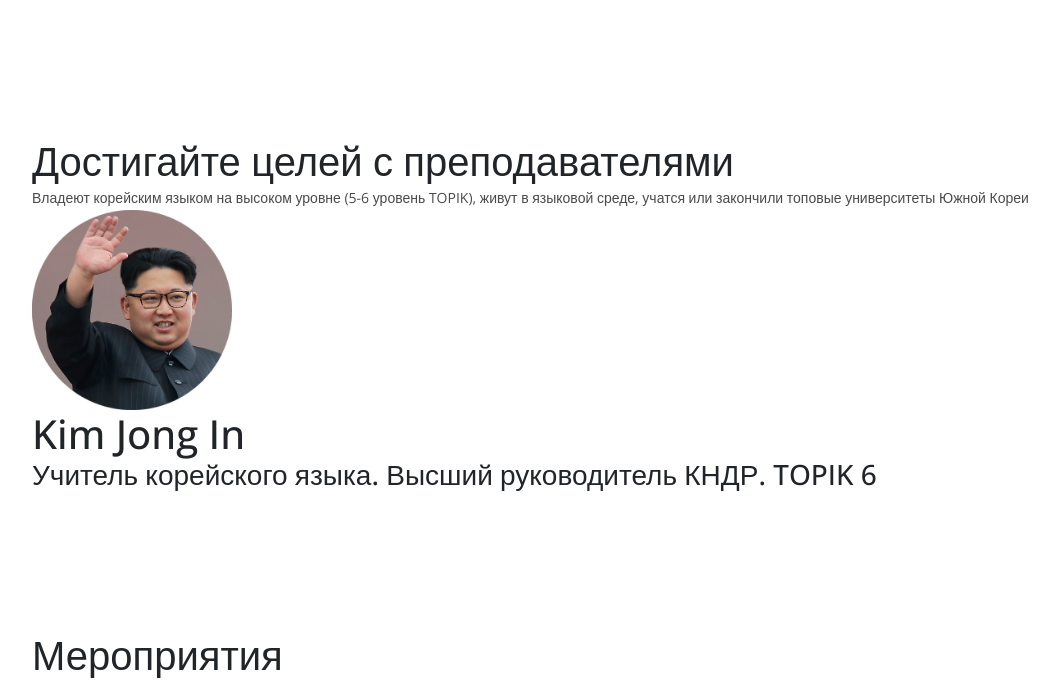
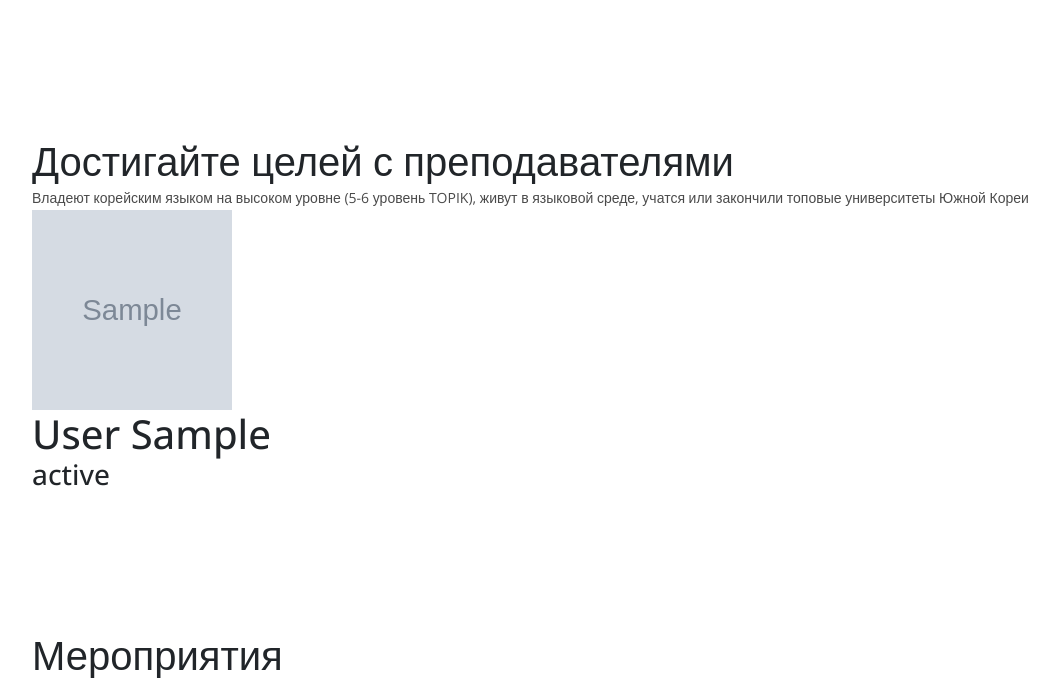
Before and after one commit to NaiNaniNai/korean-site, a Django app: page / in a window 1280 px wide. Shown: the part 1998-2688 px from the top of the page, without its empty margins (64-1123 px from the left). Run offline with Django 5.2, Linux system fonts and the light colour scheme; tables that the repository leaves empty hold one stand-in row (values such as "Sample post"); grey boxes marked "Sample" are stand-in pictures; some libraries are stand-ins or nearby versions.

Commit message:
Add teacher model and display it in index page

```diff
--- a/account/models.py
+++ b/account/models.py
@@ -99,3 +99,22 @@ class OnlineUser(models.Model):
 
     def __str__(self):
         return f"{self.user} - {self.date} - {self.time_online}"
+
+
+class Teacher(models.Model):
+    """Class of teachers"""
+
+    user = models.ForeignKey(
+        CustomUser,
+        on_delete=models.CASCADE,
+        related_name="teacher",
+        verbose_name="Пользователь",
+    )
+    status = models.CharField(max_length=512, verbose_name="Статус")
+
+    class Meta:
+        verbose_name = "Учитель"
+        verbose_name_plural = "Учителя"
+
+    def __str__(self):
+        return f"{self.user}"
--- a/base/templates/index.html
+++ b/base/templates/index.html
@@ -209,18 +209,28 @@
             </p>
         </div>
         <div class="our_team__body">
+            <div class="our_team_body_teachers">
+                {% for teacher in teachers %}
                     <div class="our_team_body_teacher">
                         <div class="our_team_body_teacher__avatar">
-                    <img src="{% static 'images/teacher_avatar/kim_chin_in.png' %}" alt="ss">
+                            <img src="{{ MEDIA_URL }}{{ teacher.user.avatar.url }}"
+                                 alt="{% static 'images/default-avatar.png' %}">
                         </div>
                         <div class="our_team_body_teacher__info">
                             <div class="our_team_body_teacher__name">
-                        <h1>Kim Jong In</h1>
+                                <div class="our_team_teacher__last_name">
+                                    <h1>{{ teacher.user.last_name }}&nbsp;</h1>
+                                </div>
+                                <div class="our_team_teacher__first_name">
+                                    <h1>{{ teacher.user.first_name }}</h1>
+                                </div>
                             </div>
                             <div class="our_team_body_teacher__status">
-                        <h3>Учитель корейского языка. Высший руководитель КНДР. TOPIK 6</h3>
+                                <h3>{{ teacher.status }}</h3>
                             </div>
                         </div>
+                    </div>
+                {% endfor %}
             </div>
         </div>
     </section>
--- a/base/views.py
+++ b/base/views.py
@@ -5,7 +5,7 @@ from django.shortcuts import render
 from django.utils import timezone
 from django.views import View
 
-from account.models import OnlineUser
+from account.models import OnlineUser, Teacher
 
 
 def update_last_online(request):
@@ -50,4 +50,8 @@ class IndexView(View):
     """View of index page"""
 
     def get(self, request):
-        return render(request, "index.html")
+        teachers = Teacher.objects.all()
+        context = {
+            "teachers": teachers,
+        }
+        return render(request, "index.html", context)
--- a/static/css/style.css
+++ b/static/css/style.css
@@ -230,12 +230,14 @@ section {
 }
 
 
-
 .our_team_body_teacher__avatar img {
 	width: 200px;
 	height: 200px;
 }
 
+.our_team_body_teacher__name {
+	display: flex;
+}
 
 .format_body__item__button {
 	position: absolute;
```
Also changed, not shown: account/admin.py (+8 -1 lines), account/migrations/0015_teacher.py (added), course/migrations/0012_alter_moduleuser_options.py (added). Lines whose indentation alone changed are shown as unchanged.
